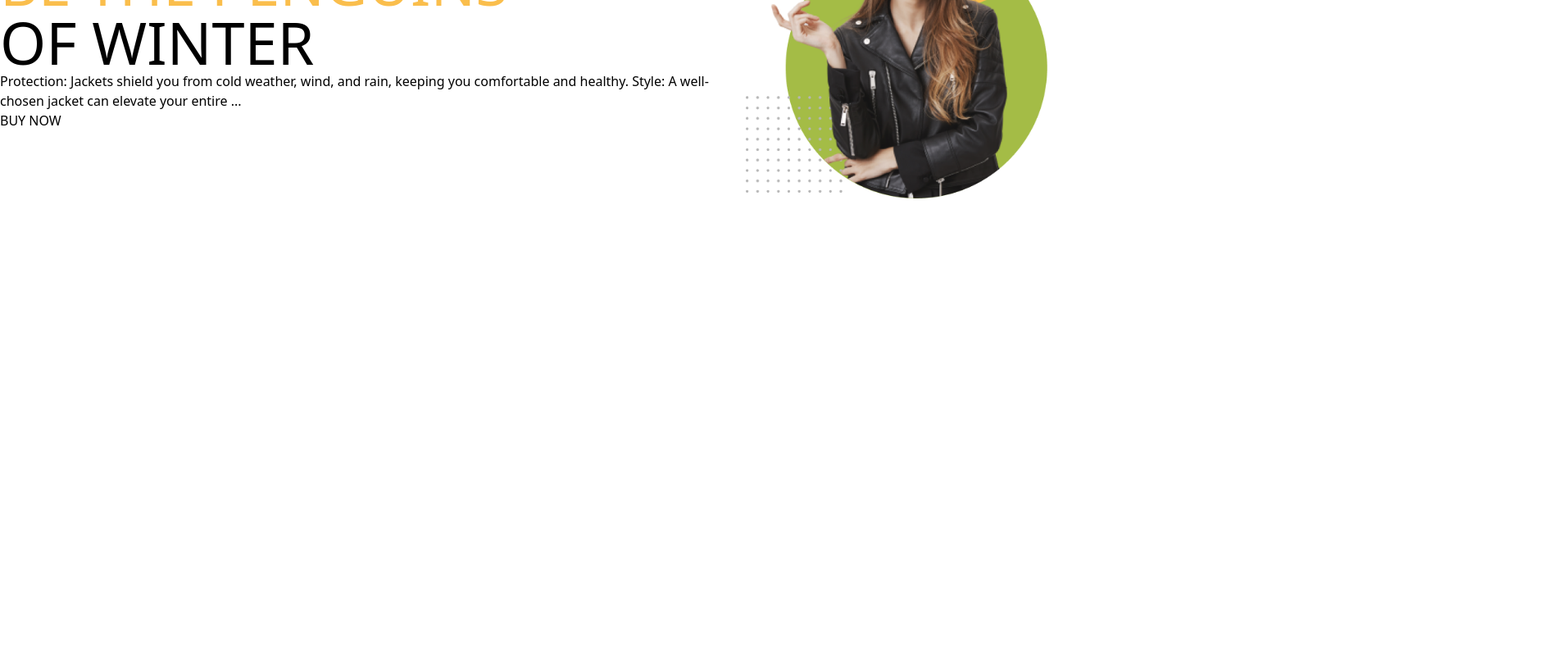
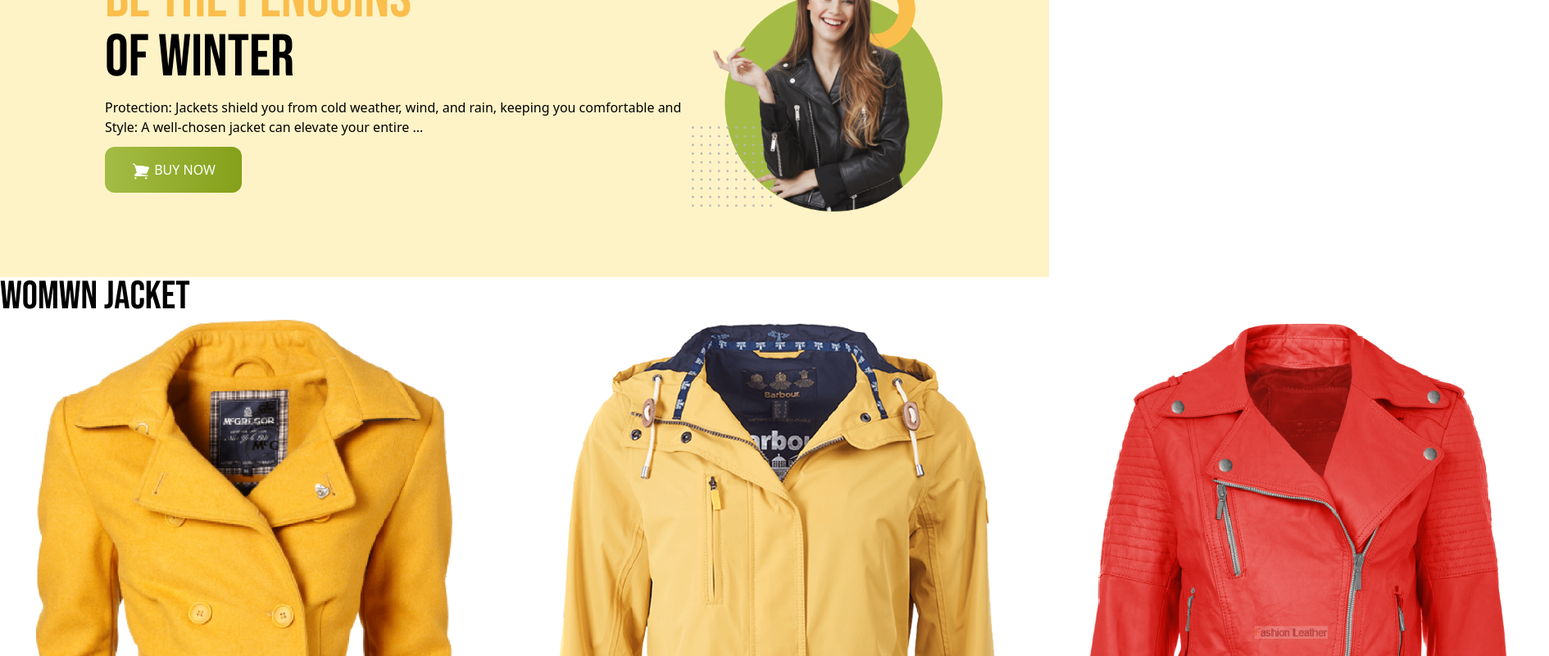
Before and after one commit to SamanAli30/Penguin-fashion, a plain HTML site: page index.html in a window 1280 px wide. Shown: the part 140-940 px from the top of the page at 82% size, 1890 px wide, since content can reach past the window. Before the commit the page ends 800 px from the top, so only its background shows below. Drawn offline with nearby package versions, Linux system fonts and the light colour scheme.

Commit message:
jacket style

```diff
--- a/index.html
+++ b/index.html
@@ -1,32 +1,61 @@
 <!DOCTYPE html>
 <html lang="en">
+
 <head>
     <meta charset="UTF-8">
     <meta name="viewport" content="width='device-width', initial-scale=1.0">
     <title>penguin fashion</title>
     <script src="https://cdn.tailwindcss.com"></script>
+    <link rel="preconnect" href="https://fonts.googleapis.com">
+    <link rel="preconnect" href="https://fonts.gstatic.com" crossorigin>
+    <link href="https://fonts.googleapis.com/css2?family=Bebas+Neue&display=swap" rel="stylesheet">
+    <style>
+        .font-bebas {
+            font-family: 'Bebas Neue', sans-serif;
+        }
+    </style>
 </head>
+
 <body>
-    <header class="">
+    <header class="bg-amber-100 px-4 md:px-32 py-20">
         <nav>
 
         </nav>
         <!-- banner section -->
-        <div class="flex justify-between  items-center ">
-            <div>
-                <h1 class="text-7xl uppercase">
+        <div class="flex flex-col md:flex-row justify-between  items-center ">
+            <div class="space-y-3">
+                <h1 class="text-7xl uppercase font-bebas">
                     <span class="text-[#FABE4C]">be the penguins</span><br><span> of winter</span>
                 </h1>
-                <p>Protection: Jackets shield you from cold weather, wind, and rain, keeping you comfortable and healthy. Style: A well-chosen jacket can elevate your entire ...
+                <p>Protection: Jackets shield you from cold weather, wind, and rain, keeping you comfortable and
+                    <healthy class="br"></healthy> Style: A well-chosen jacket can elevate your entire ...
                 </p>
-                <button class="uppercase">Buy now</button>
+                <button
+                    class="uppercase h-14 bg-gradient-to-r from-[#A4BC46] to-[#85A019]  rounded-xl py-4 px-8 text-white font-medium"><svg
+                        xmlns="http://www.w3.org/2000/svg" fill="white" viewBox="0 0 24 24" stroke-width="1 "
+                        stroke="currentColor" class="w-6 h-6 inline">
+                        <path stroke-linecap="round" stroke-linejoin="round"
+                            d="M2.25 3h1.386c.51 0 .955.343 1.087.835l.383 1.437M7.5 14.25a3 3 0 0 0-3 3h15.75m-12.75-3h11.218c1.121-2.3 2.1-4.684 2.924-7.138a60.114 60.114 0 0 0-16.536-1.84M7.5 14.25 5.106 5.272M6 20.25a.75.75 0 1 1-1.5 0 .75.75 0 0 1 1.5 0Zm12.75 0a.75.75 0 1 1-1.5 0 .75.75 0 0 1 1.5 0Z " />
+                    </svg>
+                    Buy now</button>
             </div>
             <div>
                 <img src="images/model.png" alt="">
-
-
             </div>
         </div>
     </header>
+
+    <!-- women jacket -->
+   <main>
+    <section class="">
+        <h1 class="text-5xl uppercase font-bebas">womwn jacket</h1>
+        <div class="flex">
+            <img src="images/jacket-1.png" alt="">
+            <img src="images/jacket-2.png" alt="">
+            <img src="images/jacket-3.png" alt="">
+        </div>
+       </section>
+   </main>
 </body>
+
 </html>
```
